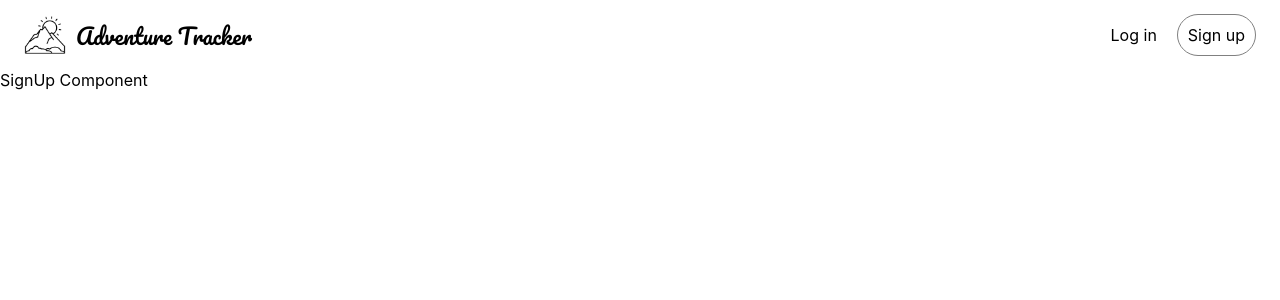
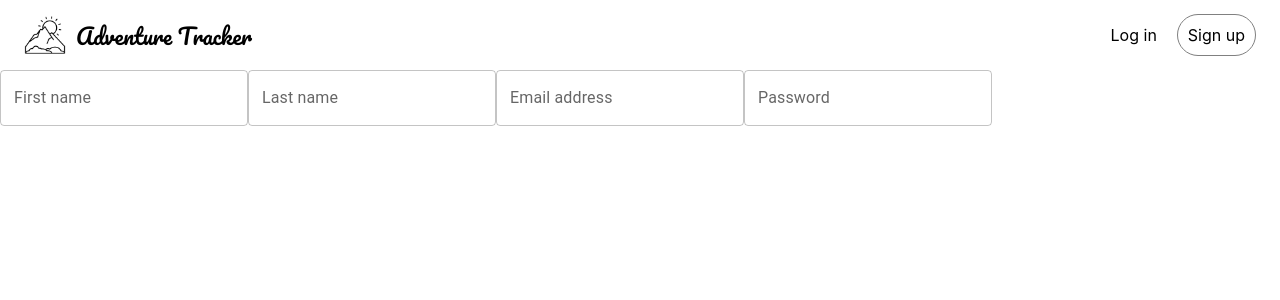
Before and after one commit to ztw17/adventure-tracker-ui, a React (Create React App) app: page /signup in a window 1280 px wide. Shown: the top 300 px of the page. Built offline with nearby package versions, Linux system fonts and the light colour scheme; no server answers.

Commit message:
Begin sign up form

```diff
--- a/src/components/SignUp/SignUp.tsx
+++ b/src/components/SignUp/SignUp.tsx
@@ -1,11 +1,17 @@
 import React, { FC } from 'react';
 import { SignUpWrapper } from './SignUp.styled';
+import { TextField } from '@mui/material';
 
 interface SignUpProps {}
 
 const SignUp: FC<SignUpProps> = () => (
  <SignUpWrapper data-testid="SignUp">
-    SignUp Component
+   <div>
+      <TextField label="First name" variant="outlined" />
+      <TextField label="Last name" variant="outlined" />
+      <TextField label="Email address" variant="outlined" />
+      <TextField label="Password" variant="outlined" />
+   </div>
  </SignUpWrapper>
 );
 
```
